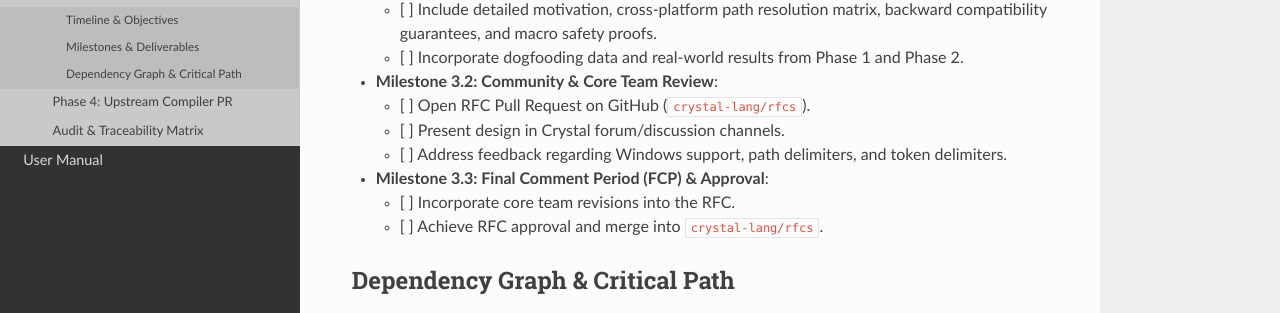
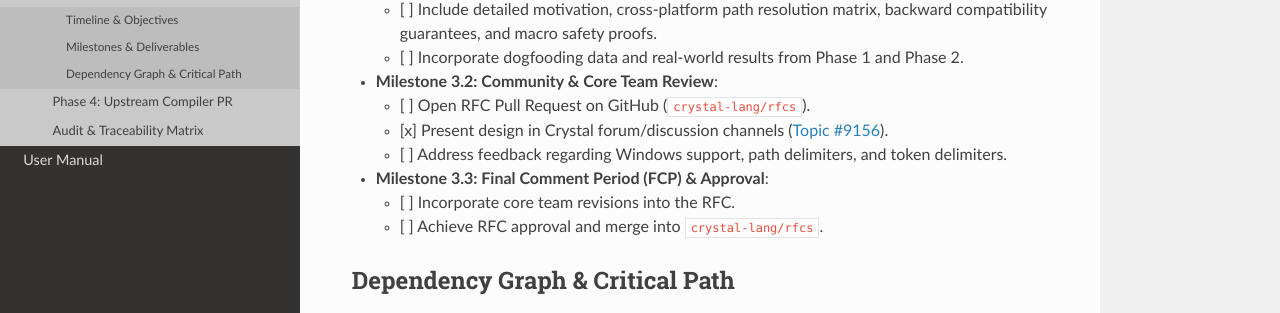
Before and after one commit to renich/crinit, a Sphinx documentation site: the page built from docs/project/roadmaps/phase-3-crystal-rfc.rst, in a window 1280 px wide and 977 px high. Shown: the part 396-709 px from the top of the window. Built offline with Sphinx 7.4.7 and the Read the Docs theme 3.1.0, drawn with Linux system fonts in a browser that asks for light colours.

Commit message:
docs(roadmap): link published crystal forum rfc topic #9156
Signed-off-by: Rénich Bon Ćirić <renich@evalinux.com>

```diff
--- a/docs/project/roadmaps/phase-3-crystal-rfc.rst
+++ b/docs/project/roadmaps/phase-3-crystal-rfc.rst
@@ -19,7 +19,7 @@ Milestones & Deliverables
 * **Milestone 3.2: Community & Core Team Review**:
 
   - [ ] Open RFC Pull Request on GitHub (``crystal-lang/rfcs``).
-  - [ ] Present design in Crystal forum/discussion channels.
+  - [x] Present design in Crystal forum/discussion channels (`Topic #9156 <https://forum.crystal-lang.org/t/rfc-crinit-pluggable-filesystem-driven-template-engine-for-crystal-upstream-crystal-init-evolution/9156>`_).
   - [ ] Address feedback regarding Windows support, path delimiters, and token delimiters.
 
 * **Milestone 3.3: Final Comment Period (FCP) & Approval**:
```
